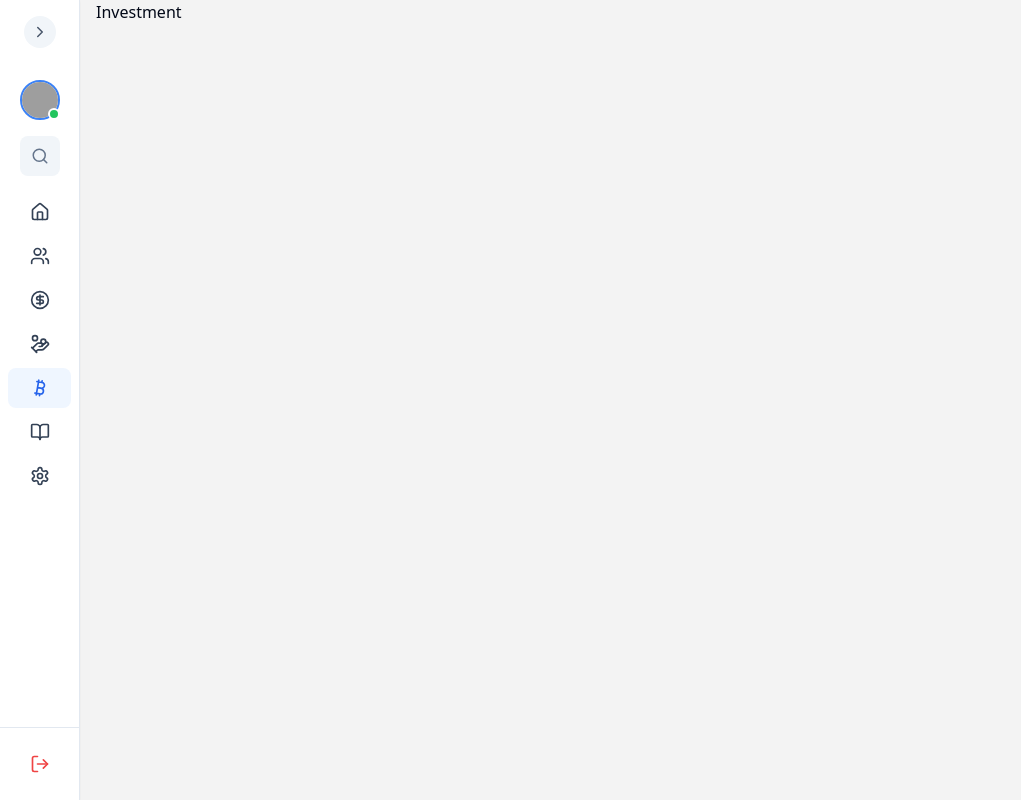
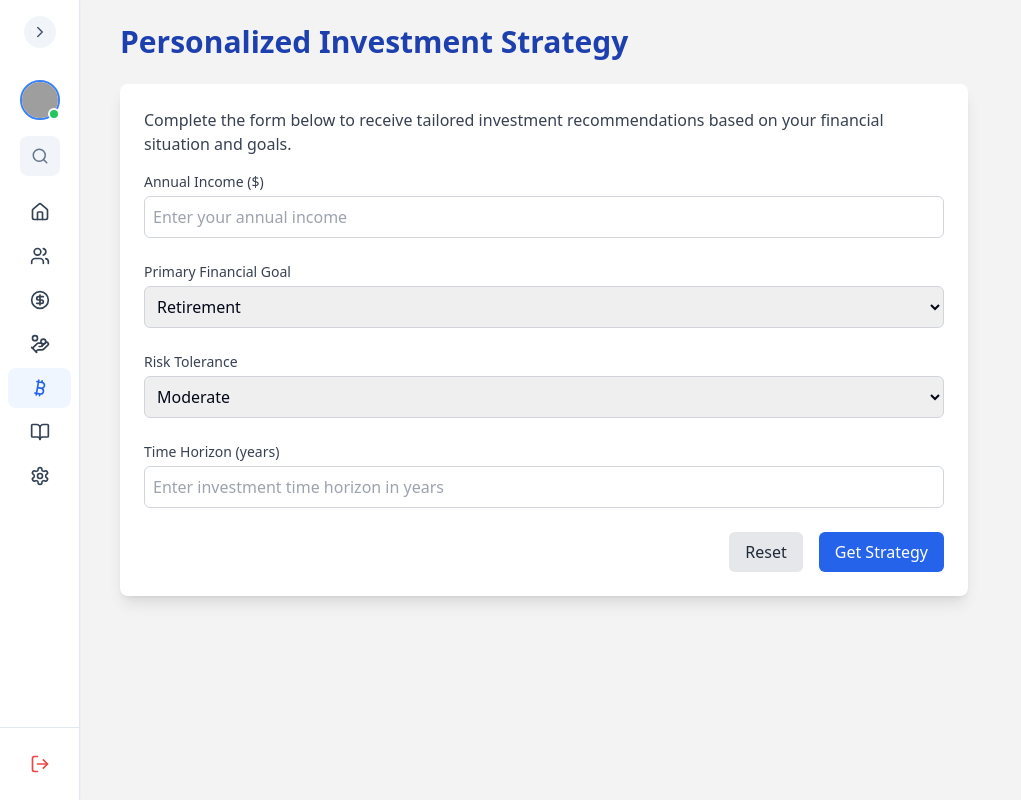
Before and after one commit to abhinov956tech-developer/ArthSaathi, a React (Vite) app in the folder Frontend/: page /investment in a window 1280 px wide. Shown: the whole page, without its empty margins (0-1021 px from the left). Built offline with nearby package versions, Linux system fonts and the light colour scheme; grey boxes are pictures that could not be loaded; a web font is replaced by a local one.

Commit message:
Added and updated

```diff
--- a/Frontend/src/pages/Investment.jsx
+++ b/Frontend/src/pages/Investment.jsx
@@ -1,9 +1,217 @@
-import React from 'react'
+import React, { useState } from 'react';
 
-const Investment = () => {
+const InvestmentStrategy = () => {
+  // State management for form inputs
+  const [income, setIncome] = useState('');
+  const [financialGoal, setFinancialGoal] = useState('retirement');
+  const [riskTolerance, setRiskTolerance] = useState('moderate');
+  const [timeHorizon, setTimeHorizon] = useState('');
+  const [showResults, setShowResults] = useState(false);
+  const [strategy, setStrategy] = useState(null);
+  const [loading, setLoading] = useState(false);
+
+  // Form submission handler
+  const handleSubmit = async (e) => {
+    e.preventDefault();
+    setLoading(true);
+
+    try {
+      // Call to backend API
+      const response = await fetch('/api/investment-strategy', {
+        method: 'POST',
+        headers: {
+          'Content-Type': 'application/json',
+        },
+        body: JSON.stringify({
+          income: parseFloat(income),
+          financialGoal,
+          riskTolerance,
+          timeHorizon: parseInt(timeHorizon)
+        }),
+      });
+
+      const data = await response.json();
+      setStrategy(data);
+      setShowResults(true);
+    } catch (error) {
+      console.error('Error fetching investment strategy:', error);
+    } finally {
+      setLoading(false);
+    }
+  };
+
+  // Reset form
+  const handleReset = () => {
+    setIncome('');
+    setFinancialGoal('retirement');
+    setRiskTolerance('moderate');
+    setTimeHorizon('');
+    setShowResults(false);
+    setStrategy(null);
+  };
+
   return (
-    <div>Investment</div>
-  )
-}
+    <div className="max-w-4xl mx-auto p-6">
+      <h1 className="text-3xl font-bold mb-6 text-blue-800">Personalized Investment Strategy</h1>
 
-export default Investment
+      {!showResults ? (
+        <div className="bg-white rounded-lg shadow-lg p-6">
+          <p className="mb-4 text-gray-700">Complete the form below to receive tailored investment recommendations based on your financial situation and goals.</p>
+
+          <form onSubmit={handleSubmit} className="space-y-6">
+            <div>
+              <label htmlFor="income" className="block text-sm font-medium text-gray-700 mb-1">
+                Annual Income ($)
+              </label>
+              <input
+                type="number"
+                id="income"
+                value={income}
+                onChange={(e) => setIncome(e.target.value)}
+                required
+                className="w-full p-2 border border-gray-300 rounded-md focus:ring-blue-500 focus:border-blue-500"
+                placeholder="Enter your annual income"
+              />
+            </div>
+
+            <div>
+              <label htmlFor="financialGoal" className="block text-sm font-medium text-gray-700 mb-1">
+                Primary Financial Goal
+              </label>
+              <select
+                id="financialGoal"
+                value={financialGoal}
+                onChange={(e) => setFinancialGoal(e.target.value)}
+                className="w-full p-2 border border-gray-300 rounded-md focus:ring-blue-500 focus:border-blue-500"
+              >
+                <option value="retirement">Retirement</option>
+                <option value="homebuying">Home Buying</option>
+                <option value="education">Education</option>
+                <option value="wealth">Wealth Building</option>
+                <option value="emergency">Emergency Fund</option>
+              </select>
+            </div>
+
+            <div>
+              <label htmlFor="riskTolerance" className="block text-sm font-medium text-gray-700 mb-1">
+                Risk Tolerance
+              </label>
+              <select
+                id="riskTolerance"
+                value={riskTolerance}
+                onChange={(e) => setRiskTolerance(e.target.value)}
+                className="w-full p-2 border border-gray-300 rounded-md focus:ring-blue-500 focus:border-blue-500"
+              >
+                <option value="conservative">Conservative</option>
+                <option value="moderate">Moderate</option>
+                <option value="aggressive">Aggressive</option>
+                <option value="very-aggressive">Very Aggressive</option>
+              </select>
+            </div>
+
+            <div>
+              <label htmlFor="timeHorizon" className="block text-sm font-medium text-gray-700 mb-1">
+                Time Horizon (years)
+              </label>
+              <input
+                type="number"
+                id="timeHorizon"
+                value={timeHorizon}
+                onChange={(e) => setTimeHorizon(e.target.value)}
+                required
+                className="w-full p-2 border border-gray-300 rounded-md focus:ring-blue-500 focus:border-blue-500"
+                placeholder="Enter investment time horizon in years"
+                min="1"
+              />
+            </div>
+
+            <div className="flex justify-end space-x-4">
+              <button
+                type="button"
+                onClick={handleReset}
+                className="px-4 py-2 bg-gray-200 text-gray-800 rounded-md hover:bg-gray-300"
+              >
+                Reset
+              </button>
+              <button
+                type="submit"
+                className="px-4 py-2 bg-blue-600 text-white rounded-md hover:bg-blue-700"
+                disabled={loading}
+              >
+                {loading ? 'Processing...' : 'Get Strategy'}
+              </button>
+            </div>
+          </form>
+        </div>
+      ) : (
+        <div className="bg-white rounded-lg shadow-lg p-6">
+          <div className="mb-6">
+            <h2 className="text-2xl font-semibold text-blue-800 mb-4">Your Investment Strategy</h2>
+
+            <div className="grid grid-cols-1 md:grid-cols-2 gap-6 mb-6">
+              <div className="bg-blue-50 p-4 rounded-lg">
+                <h3 className="text-lg font-medium text-blue-800 mb-2">Investment Profile</h3>
+                <p><span className="font-medium">Income:</span> ${income.toLocaleString()}/year</p>
+                <p><span className="font-medium">Goal:</span> {financialGoal.charAt(0).toUpperCase() + financialGoal.slice(1)}</p>
+                <p><span className="font-medium">Risk Tolerance:</span> {riskTolerance.charAt(0).toUpperCase() + riskTolerance.slice(1)}</p>
+                <p><span className="font-medium">Time Horizon:</span> {timeHorizon} years</p>
+              </div>
+
+              <div className="bg-green-50 p-4 rounded-lg">
+                <h3 className="text-lg font-medium text-green-800 mb-2">Recommended Allocation</h3>
+                {strategy && strategy.allocation && (
+                  <div className="space-y-2">
+                    {Object.entries(strategy.allocation).map(([asset, percentage]) => (
+                      <div key={asset} className="flex justify-between">
+                        <span>{asset}:</span>
+                        <span className="font-medium">{percentage}%</span>
+                      </div>
+                    ))}
+                  </div>
+                )}
+              </div>
+            </div>
+
+            {strategy && (
+              <>
+                <div className="mb-6">
+                  <h3 className="text-lg font-medium text-blue-800 mb-2">Recommended Investment Vehicles</h3>
+                  <ul className="list-disc pl-6 space-y-1">
+                    {strategy.recommendedVehicles.map((vehicle, index) => (
+                      <li key={index}>{vehicle}</li>
+                    ))}
+                  </ul>
+                </div>
+
+                <div className="mb-6">
+                  <h3 className="text-lg font-medium text-blue-800 mb-2">Strategy Summary</h3>
+                  <p className="text-gray-700">{strategy.strategySummary}</p>
+                </div>
+
+                <div>
+                  <h3 className="text-lg font-medium text-blue-800 mb-2">Next Steps</h3>
+                  <ol className="list-decimal pl-6 space-y-1">
+                    {strategy.nextSteps.map((step, index) => (
+                      <li key={index}>{step}</li>
+                    ))}
+                  </ol>
+                </div>
+              </>
+            )}
+
+            <div className="mt-8">
+              <button
+                onClick={handleReset}
+                className="px-4 py-2 bg-blue-600 text-white rounded-md hover:bg-blue-700"
+              >
+                Start Over
+              </button>
+            </div>
+          </div>
+        </div>
+      )}
+    </div>
+  );
+};
+
+export default InvestmentStrategy;
--- a/Frontend/src/pages/Landingpage.jsx
+++ b/Frontend/src/pages/Landingpage.jsx
@@ -610,3 +610,5 @@ const LandingPage = () => {
 </div>
 );
 };
+
+export default LandingPage;
```
